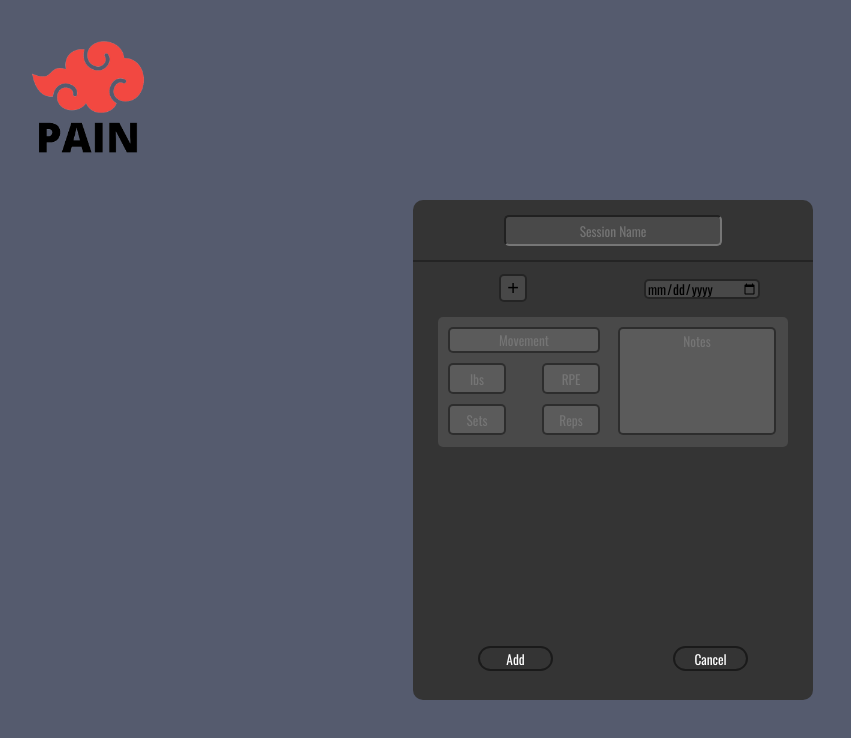
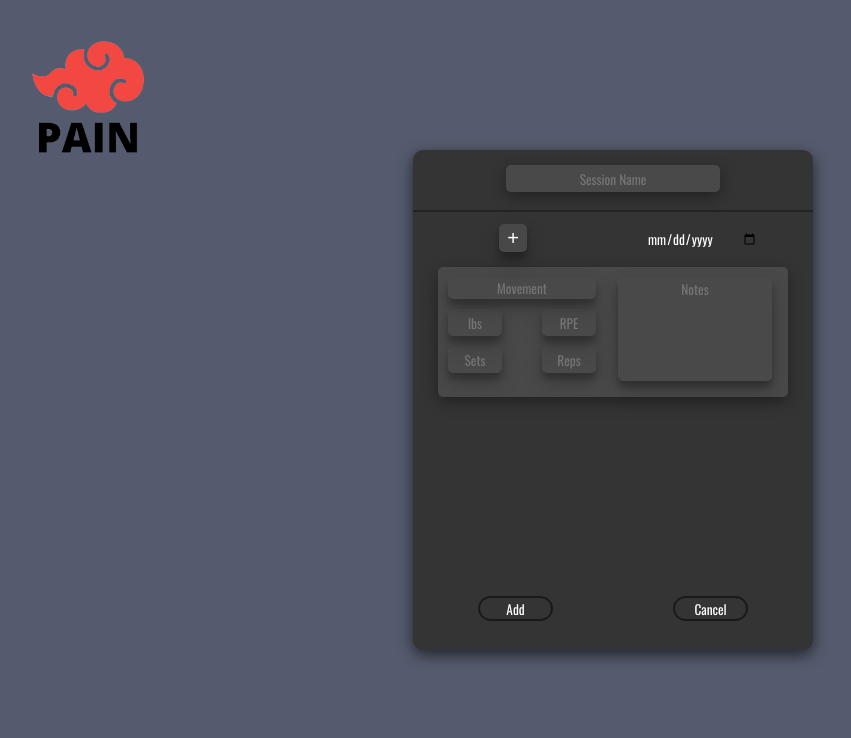
Before and after one commit to rodennis/pain, a React (Create React App) app in the folder client/: page /new-session in a window 1280 px wide. Shown: the top 738 px of the page, without its empty margins (27-878 px from the left). Built offline with nearby package versions, Linux system fonts and the light colour scheme; no server answers.

Commit message:
changed some css on form

```diff
--- a/client/src/components/HomePage/HomePage.css
+++ b/client/src/components/HomePage/HomePage.css
@@ -28,7 +28,7 @@
   width: 40px;
   border-radius: 5px;
   background: transparent;
-  transition: transform .2s
+  transition: transform .5s
 }
 
 .circle:hover {
@@ -67,6 +67,12 @@
   color: white;
   border-radius: 10px;
   flex: 1;
+  transition: transform .5s;
+}
+
+.sesh-div:hover {
+  transform: scale(1.1);
+  box-shadow: rgba(0, 0, 0, 0.3) 0px 19px 38px, rgba(0, 0, 0, 0.22) 0px 15px 12px;
 }
 
 .sesh-name {
--- a/client/src/components/NewSession/NewSession.css
+++ b/client/src/components/NewSession/NewSession.css
@@ -7,7 +7,7 @@
   background-color: #343434;
   margin: auto;
   border-radius: 10px;
-  top: 200px;
+  top: 150px;
   position: relative;
   height: 500px;
   display: grid;
@@ -17,6 +17,7 @@
     "N N N N"
     "A A D D"
     "M M M M";
+    box-shadow: rgba(0, 0, 0, 0.6) 0px 5px 15px;
 }
 
 .name {
@@ -35,6 +36,8 @@
   text-align: center;
   color: white;
   font-family: 'oswald';
+  box-shadow: rgba(0, 0, 0, 0.35) 0px 5px 15px;
+  border-style: none;
 }
 
 .add-a-movement {
@@ -46,12 +49,19 @@
   height: 28px;
   border-radius: 5px;
   border-style: none;
-  border: 2px solid rgb(0, 0, 0, 0.5);
+  border-radius: 5px;
+  box-shadow: rgba(0, 0, 0, 0.19) 0px 10px 20px, rgba(0, 0, 0, 0.23) 0px 6px 6px;
   background: rgb(255, 255, 255, 0.1);
   font-size: 20px;
   bottom: 20px;
   position: relative;
   cursor: pointer;
+  color: white;
+  transition: transform .5s;
+}
+
+.add-a-movement button:hover{
+  transform: scale(0.7);
 }
 
 .date {
@@ -63,13 +73,12 @@
   height: 16px;
   position: relative;
   bottom: 15px;
-  border-radius: 5px;
-  border-style: none;
-  background: rgb(255, 255, 255, 0.1);
-  border: 2px solid rgb(0, 0, 0, 0.5);
+  border: none;
+  background: transparent;
   cursor: pointer;
   font-family: 'oswald';
   right: 11px;
+  color: white;
 }
 
 .movement {
@@ -81,23 +90,23 @@
     "V V T T"
     "W E T T"
     "S P T T";
-
-    /* border: 2px solid rgb(0, 0, 0, 0.5); */
     border-radius: 5px;
     margin-right: 25px;
     margin-left: 25px;
     height: 130px;
     margin-top: -5px;
     background-color: rgb(255, 255, 255, 0.1);
+    box-shadow: rgba(0, 0, 0, 0.35) 0px 5px 15px;
 }
 
 .movement-name {
   grid-area: V;
   height: 20px;
   width: 144px;
+  border: none;
   border-radius: 5px;
-  border: 2px solid rgb(0, 0, 0, 0.5);
-  background: rgb(255, 255, 255, 0.1);
+  box-shadow: rgba(0, 0, 0, 0.19) 0px 10px 20px, rgba(0, 0, 0, 0.23) 0px 6px 6px;
+  background: transparent;
   text-align: center;
   margin: 5px;
   margin-top: 10px;
@@ -110,9 +119,10 @@
   grid-area: W;
   width: 50px;
   height: 25px;
+  border: none;
   border-radius: 5px;
-  border: 2px solid rgb(0, 0, 0, 0.5);
-  background: rgb(255, 255, 255, 0.1);
+  box-shadow: rgba(0, 0, 0, 0.19) 0px 10px 20px, rgba(0, 0, 0, 0.23) 0px 6px 6px;
+  background: transparent;
   text-align: center;
   margin: 5px;
   margin-left: 10px;
@@ -124,9 +134,10 @@
   grid-area: E;
   height: 25px;
   width: 50px;
+  border: none;
   border-radius: 5px;
-  border: 2px solid rgb(0, 0, 0, 0.5);
-  background: rgb(255, 255, 255, 0.1);
+  box-shadow: rgba(0, 0, 0, 0.19) 0px 10px 20px, rgba(0, 0, 0, 0.23) 0px 6px 6px;
+  background: transparent;
   text-align: center;
   margin: 5px;
   margin-left: 29px;
@@ -138,9 +149,10 @@
   grid-area: P;
   width: 50px;
   height: 25px;
+  border: none;
   border-radius: 5px;
-  border: 2px solid rgb(0, 0, 0, 0.5);
-  background: rgb(255, 255, 255, 0.1);
+  box-shadow: rgba(0, 0, 0, 0.19) 0px 10px 20px, rgba(0, 0, 0, 0.23) 0px 6px 6px;
+  background: transparent;
   text-align: center;
   margin: 5px;
   margin-left: 29px;
@@ -152,9 +164,10 @@
   grid-area: S;
   height: 25px;
   width: 50px;
+  border: none;
   border-radius: 5px;
-  border: 2px solid rgb(0, 0, 0, 0.5);
-  background: rgb(255, 255, 255, 0.1);
+  box-shadow: rgba(0, 0, 0, 0.19) 0px 10px 20px, rgba(0, 0, 0, 0.23) 0px 6px 6px;
+  background: transparent;
   text-align: center;
   margin: 5px;
   margin-left: 10px;
@@ -167,8 +180,9 @@
   width: 150px;
   height: 100px;
   border-radius: 5px;
-  border: 2px solid rgb(0, 0, 0, 0.5);
-  background: rgb(255, 255, 255, 0.1);
+  border: none;
+  box-shadow: rgba(0, 0, 0, 0.19) 0px 10px 20px, rgba(0, 0, 0, 0.23) 0px 6px 6px;
+  background: transparent;
   text-align: center;
   margin: 5px;
   margin-top: 10px;
--- a/client/src/components/NewSession/NewSession.jsx
+++ b/client/src/components/NewSession/NewSession.jsx
@@ -7,6 +7,7 @@ import './NewSession.css'
 import Movement from '../Movement/Movement'
 import { sessionUrl, movementUrl, config } from '../Services/index'
 import axios from 'axios'
+import TextField from '@mui/material/TextField';
 
 
 function NewSession(props) {
@@ -58,13 +59,20 @@ function NewSession(props) {
       <div className='form-div'>
         <form className='session' onSubmit={ handleSubmit }>
           <div className='name'>
-        <input className='session-name' type="text" value={ sessionName } onChange={ e => {setSessionName(e.target.value)}} placeholder='Session Name'/>
+            <label>
+              <input className='session-name' type="text"
+                value={sessionName}
+                onChange={e => { setSessionName(e.target.value) }}
+                placeholder='Session Name' />
+            </label>
           </div>
           <div className='add-a-movement'>
         <button onClick={e => e.preventDefault()}>+</button>
           </div>
           <div className='date'>
-        <input className='date-value' type="date" value={ date } onChange={ e => setDate(e.target.value)}/>
+            <input className='date-value'
+              type="date" value={date}
+              onChange={e => setDate(e.target.value)} />
           </div>
           <Movement
             movement={movement} setMovement={setMovement}
```
